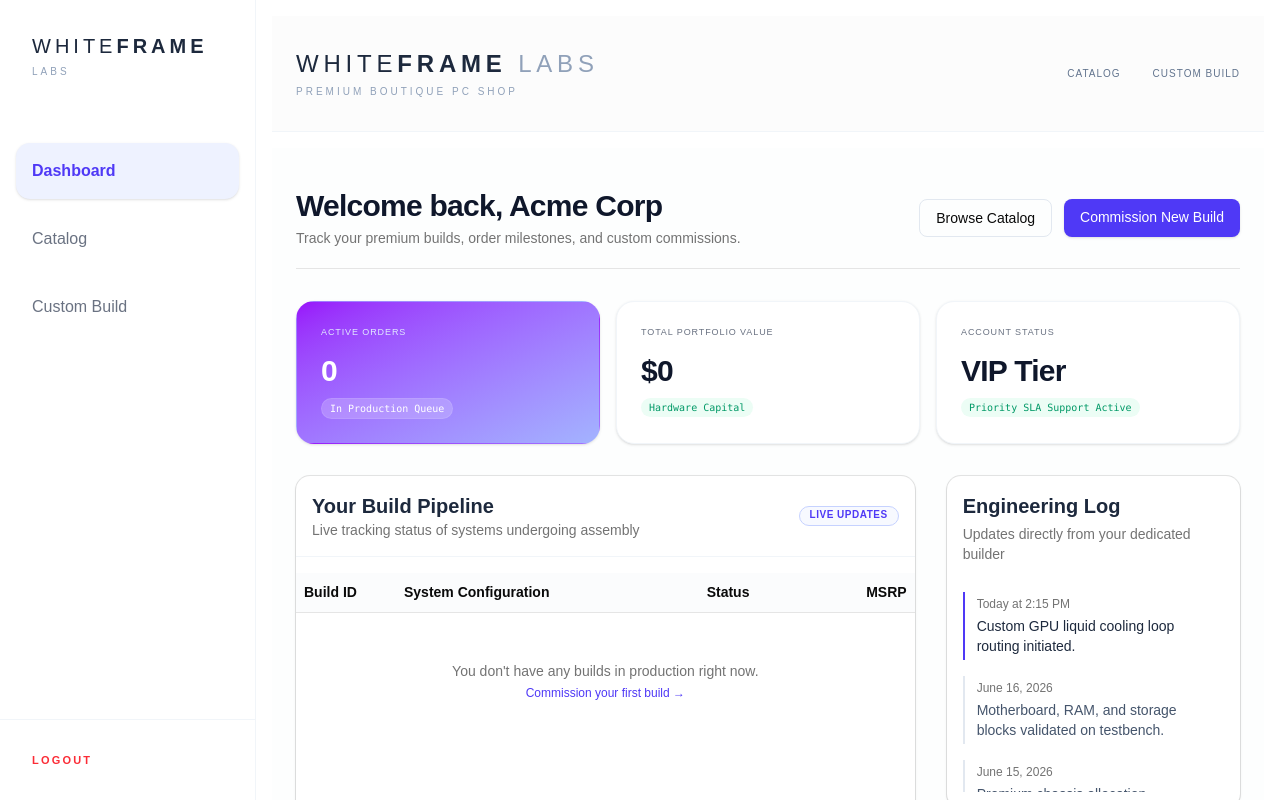
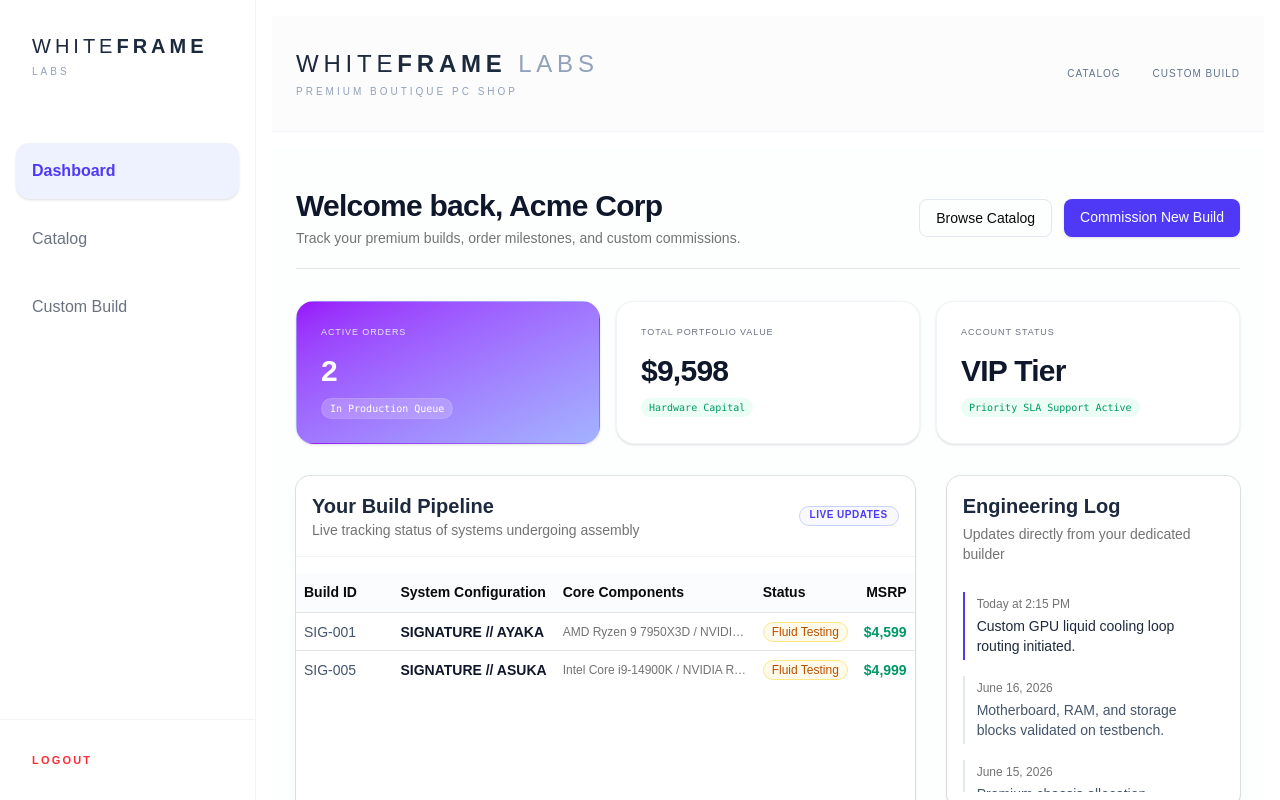
Before and after one commit to elvin24si/elvin-purple, a React (Vite) app: page /member in a window 1280 px wide. Shown: the top 800 px of the page. Built offline with nearby package versions, Linux system fonts and the light colour scheme.

Commit message:
member page dashboard data update

```diff
--- a/src/pages/member/MemberDashboard.jsx
+++ b/src/pages/member/MemberDashboard.jsx
@@ -8,17 +8,20 @@ import { Progress } from "@/components/ui/progress";
 import { ScrollArea } from "@/components/ui/scroll-area";
 import { Table, TableBody, TableCell, TableHead, TableHeader, TableRow } from "@/components/ui/table";
 
-// Custom Components (Reusing your layout style cards)
+// Custom Components
 import StatCard from "@/components/dashboard/StatCard";
 
 export default function MemberDashboard() {
-  // Hardcoded for demo/current context: Imagine this is the logged-in user's profile
   const clientName = "Acme Corp";
 
-  // Filter builds specific to this client from your central pcData array
-  const userBuilds = pcData.filter(pc => pc.clientName === clientName);
+  // 1. FILTER LOGIC: Find client builds, fallback to premium catalog items if empty
+  const customOrders = pcData.filter(pc => pc.clientName === clientName);
 
-  // Summary calculations for the member
+  const userBuilds = customOrders.length > 0
+    ? customOrders
+    : pcData.filter(pc => pc.price > 4000).slice(0, 2); // Pulls top 2 rigs as active mock orders
+
+  // Summary calculations based on active portfolio
   const activeBuildsCount = userBuilds.length;
   const totalInvested = userBuilds.reduce((acc, pc) => acc + pc.price, 0);
 
@@ -72,8 +75,9 @@ export default function MemberDashboard() {
             <Table>
               <TableHeader>
                 <TableRow className="bg-slate-50/50">
-                  <TableHead className="w-[100px] font-semibold">Build ID</TableHead>
+                  <TableHead className="w-[120px] font-semibold">Build ID</TableHead>
                   <TableHead className="font-semibold">System Configuration</TableHead>
+                  <TableHead className="font-semibold">Core Components</TableHead>
                   <TableHead className="font-semibold">Status</TableHead>
                   <TableHead className="text-right font-semibold">MSRP</TableHead>
                 </TableRow>
@@ -82,20 +86,22 @@ export default function MemberDashboard() {
                 {userBuilds.length > 0 ? (
                   userBuilds.map((pc, idx) => (
                     <TableRow key={pc.id || idx}>
-                      <TableCell className="font-medium text-slate-600">#{pc.id || idx + 101}</TableCell>
-                      <TableCell className="font-medium">{pc.name || "Custom Rig Layout"}</TableCell>
+                      <TableCell className="font-medium text-slate-600">{pc.id}</TableCell>
+                      <TableCell className="font-bold text-slate-900">{pc.name}</TableCell>
+                      <TableCell className="text-xs text-muted-foreground max-w-[200px] truncate">
+                        {pc.specs?.cpu} / {pc.specs?.gpu}
+                      </TableCell>
                       <TableCell>
-                        {/* Dynamic or Mock status pill depending on what's available in your JSON structure */}
-                        <Badge variant="secondary" className="bg-amber-50 text-amber-700 border border-amber-200 font-medium text-xs">
-                          {pc.status || "Assembling Components"}
+                        <Badge variant="secondary" className="bg-amber-50 text-amber-700 border border-amber-200 font-medium text-xs whitespace-nowrap">
+                          {pc.status || "Fluid Testing"}
                         </Badge>
                       </TableCell>
-                      <TableCell className="text-right font-semibold text-slate-900">${pc.price.toLocaleString()}</TableCell>
+                      <TableCell className="text-right font-semibold text-emerald-600">${pc.price.toLocaleString()}</TableCell>
                     </TableRow>
                   ))
                 ) : (
                   <TableRow>
-                    <TableCell colSpan={4} className="text-center text-muted-foreground py-12">
+                    <TableCell colSpan={5} className="text-center text-muted-foreground py-12">
                       <p className="text-sm">You don't have any builds in production right now.</p>
                       <a href="/custom" className="text-indigo-600 hover:underline text-xs mt-1 inline-block">Commission your first build →</a>
                     </TableCell>
```
